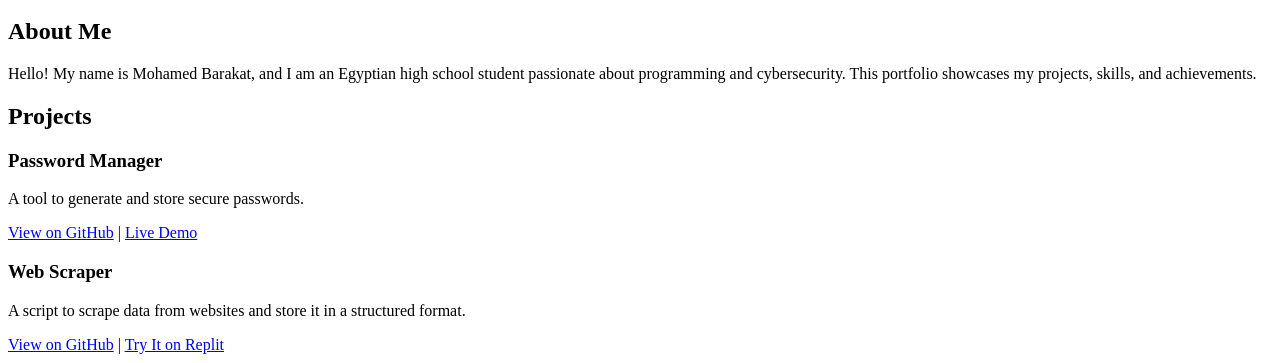
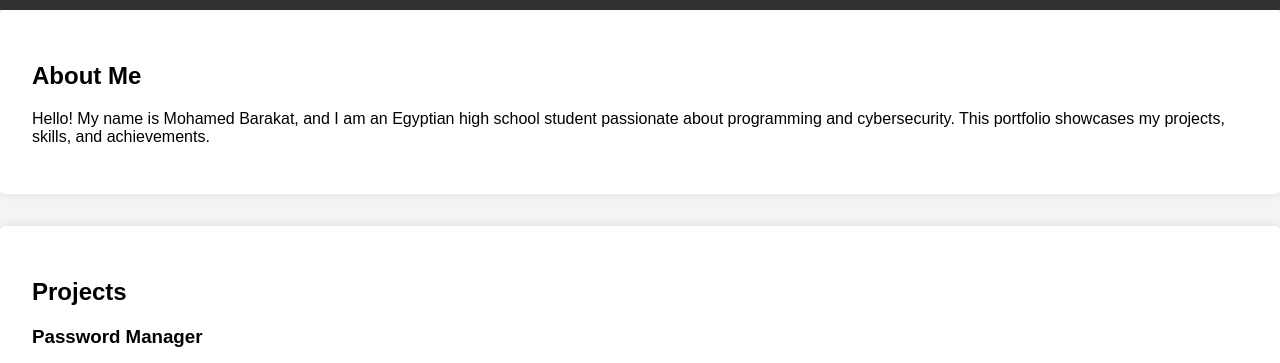
Before and after one commit to Mohamed-Barakatts/mohamedbarakat.github.io, a plain HTML site: page index.html in a window 1280 px wide. Shown: the part 136-499 px from the top of the page. Drawn offline with Linux system fonts and the light colour scheme.

Commit message:
The 1st design of my portfolio

```diff
--- a/index.html
+++ b/index.html
@@ -4,7 +4,7 @@
   <meta charset="UTF-8">
   <meta name="viewport" content="width=device-width, initial-scale=1.0">
   <title>Mohamed Barakat's Portfolio</title>
-    <link rel="stylesheet" href="styles.css">
+  <link rel="stylesheet" href="style.css">
 </head>
 <body>
     <header>
@@ -17,31 +17,30 @@
         </ul>
         </nav>
     </header>
-    <main>
+
   <section id="about">
     <h2>About Me</h2>
     <p>Hello! My name is Mohamed Barakat, and I am an Egyptian high school student passionate about programming and cybersecurity. This portfolio showcases my projects, skills, and achievements.</p>
   </section>
+
   <section id="projects">
     <h2>Projects</h2>
-            <div class="project">
     <h3>Password Manager</h3>
     <p>A tool to generate and store secure passwords.</p>
-                <a href="https://github.com/Mohamed-Barakatts/password-manager">View on GitHub</a> | <a href="https://mohamedbarakat.github.io/password-manager">Live Demo</a>
-            </div>
-            <div class="project">
+    <p><a href="https://github.com/yourusername/password-manager">View on GitHub</a> | <a href="#">Live Demo</a></p>
+
     <h3>Web Scraper</h3>
     <p>A script to scrape data from websites and store it in a structured format.</p>
-                <a href="https://github.com/Mohamed-Barakatts/web-scraper">View on GitHub</a> | <a href="https://replit.com/@Mohamed-Barakatts/web-scraper">Try It on Replit</a>
-            </div>
+    <p><a href="https://github.com/yourusername/web-scraper">View on GitHub</a> | <a href="#">Try It on Replit</a></p>
   </section>
-    </main>
-    <footer>
+
   <section id="contact">
     <h2>Contact Me</h2>
     <p>Email: <a href="mailto:youremail@example.com">youremail@example.com</a></p>
     <p>LinkedIn: <a href="https://www.linkedin.com/in/yourprofile">Your LinkedIn Profile</a></p>
   </section>
+
+  <footer>
     <p>&copy; 2024 Mohamed Barakat</p>
   </footer>
 </body>
```
Also changed, not shown: style.css (indentation only). Lines whose indentation alone changed are shown as unchanged.
